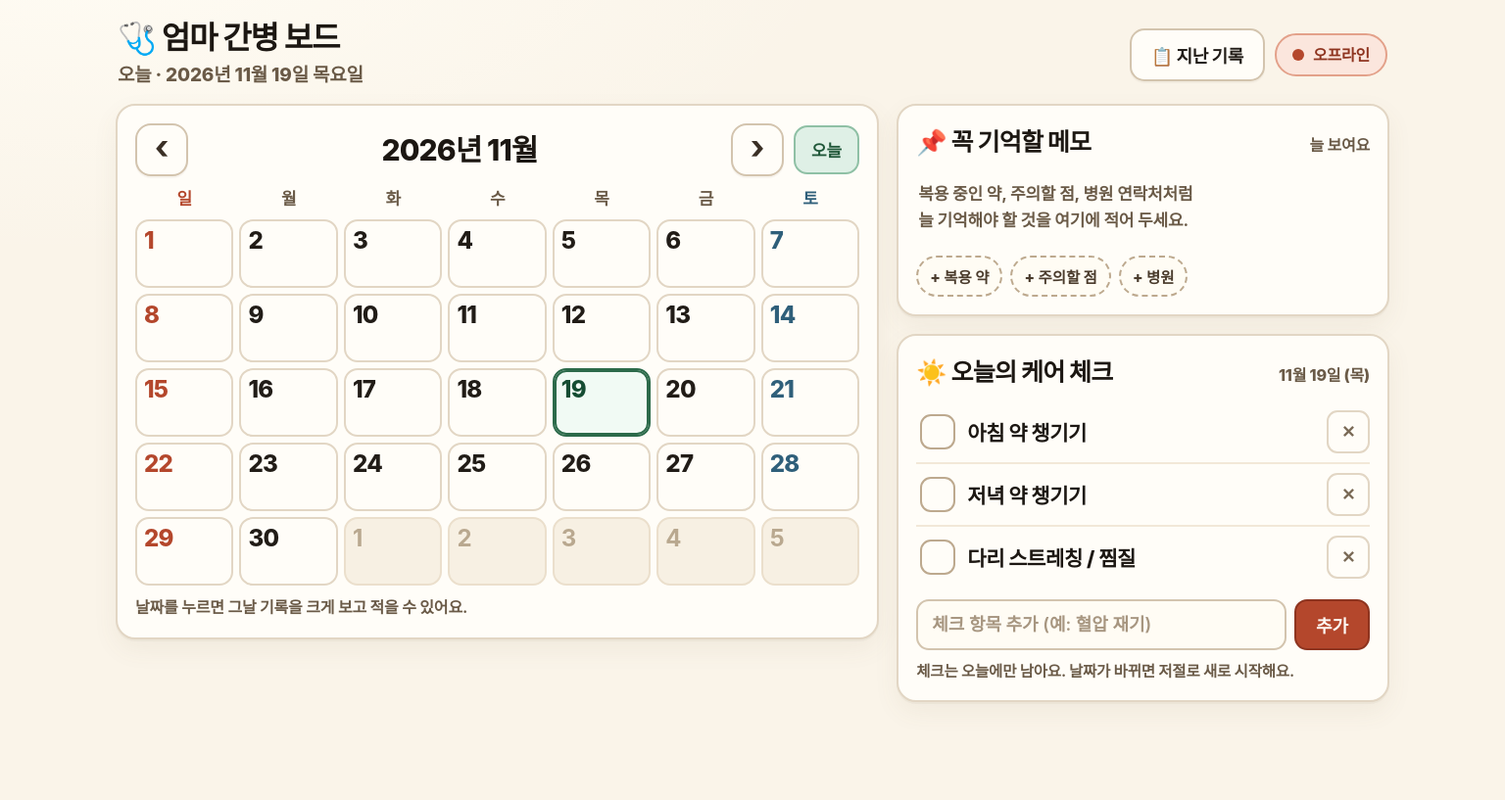
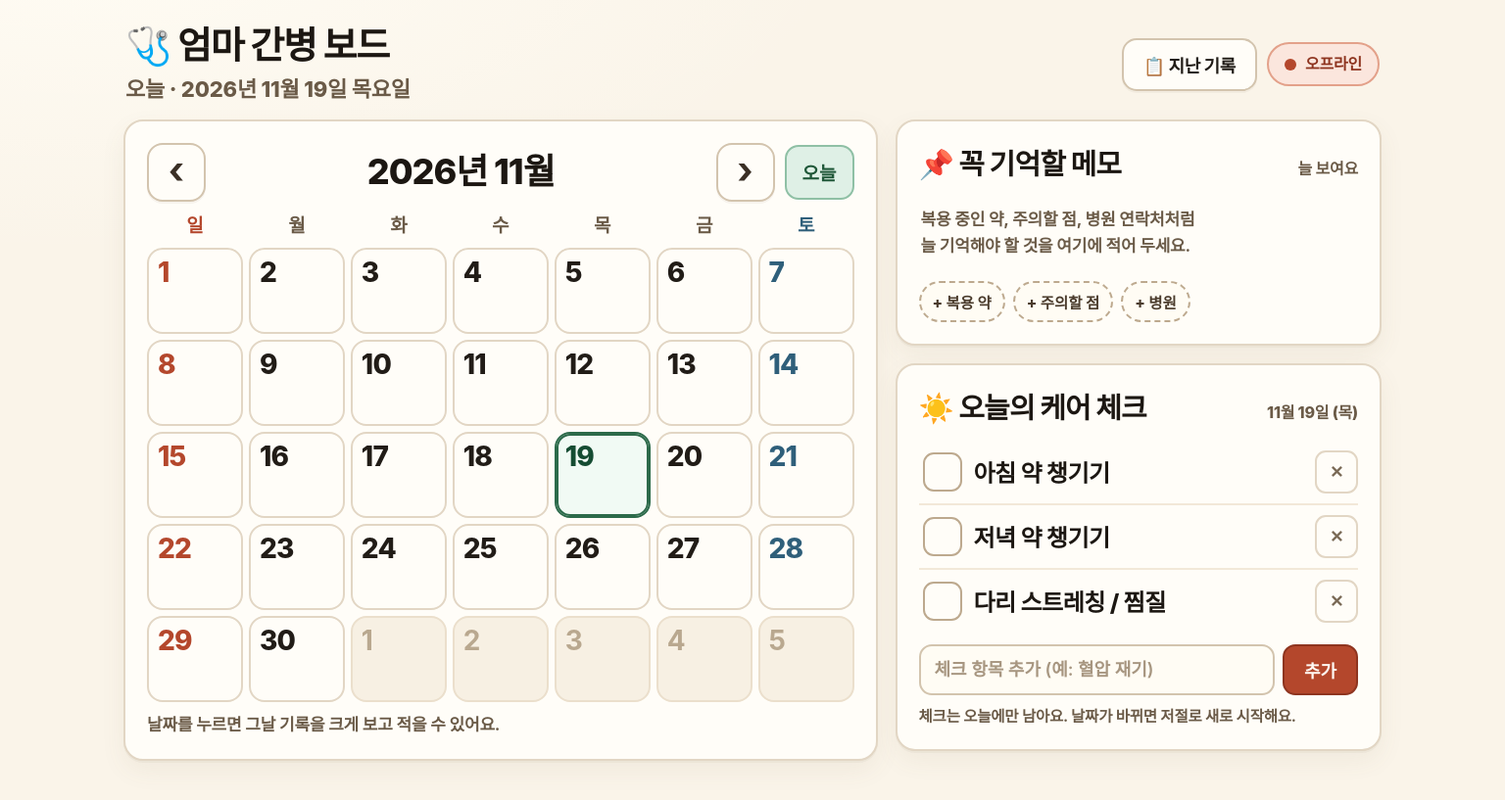
Before and after one commit to Maruwow-cell/-, a plain HTML site: page care.html in a window 1536 px wide. Shown: the whole page at 98% size. Drawn offline with Linux system fonts and the light colour scheme; no server answers.

Commit message:
용우네 대시보드 배포

```diff
--- a/care.html
+++ b/care.html
@@ -345,6 +345,29 @@
   .toast .undo-btn{
     flex:none; padding:7px 14px; border-radius:11px; border:2px solid #FFD9C9;
     background:transparent; color:#FFD9C9; font-size:16px; font-weight:800;
+  }
+
+  /* ── 아주 큰 화면(PC)은 더 크게 ─────────── */
+  @media (min-width:1500px){
+    body{ font-size:20px; }
+    .app{ padding:22px 28px 40px; }
+    .brand h1{ font-size:38px; }
+    .today-line{ font-size:22px; }
+    .month-label{ font-size:36px; }
+    .nav-btn{ width:60px; height:60px; font-size:38px; }
+    .today-btn{ min-height:56px; font-size:19px; }
+    .weekdays span{ font-size:19px; }
+    .grid{ grid-auto-rows:minmax(88px,1fr); }
+    .cell .dnum{ font-size:28px; }
+    .cell{ padding:9px 9px 10px; border-radius:16px; }
+    .badge{ font-size:15px; padding:3px 9px; border-radius:9px; }
+    .badge .b-emoji{ font-size:14px; }
+    .card{ padding:22px; }
+    .card-head h2{ font-size:29px; }
+    .care-label{ font-size:24px; }
+    .care-box{ width:40px; height:40px; font-size:26px; }
+    .pin-text{ font-size:22px; }
+    .cal-hint{ font-size:17px; }
   }
 
   /* ── 좁은 화면 ─────────────────────────── */
```
